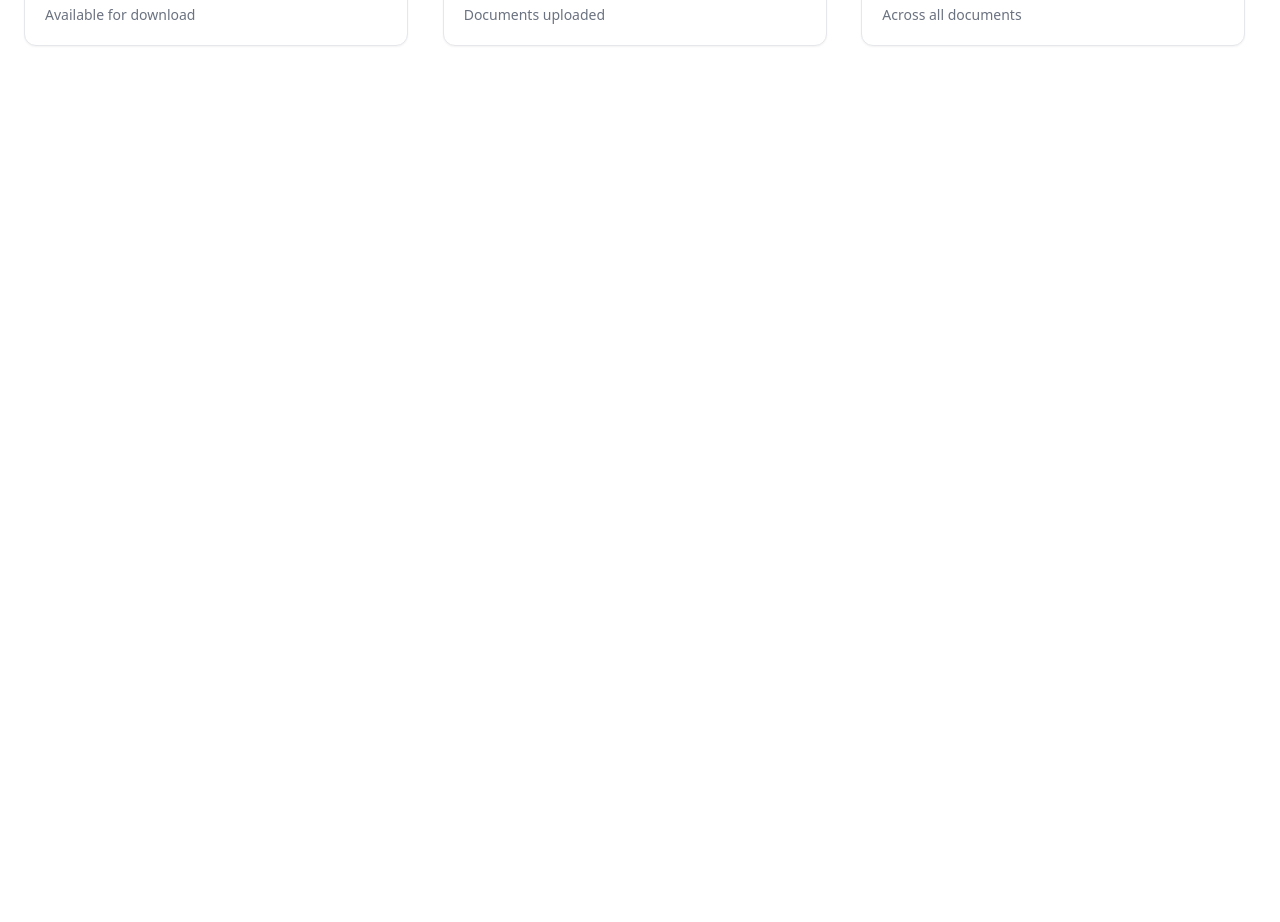
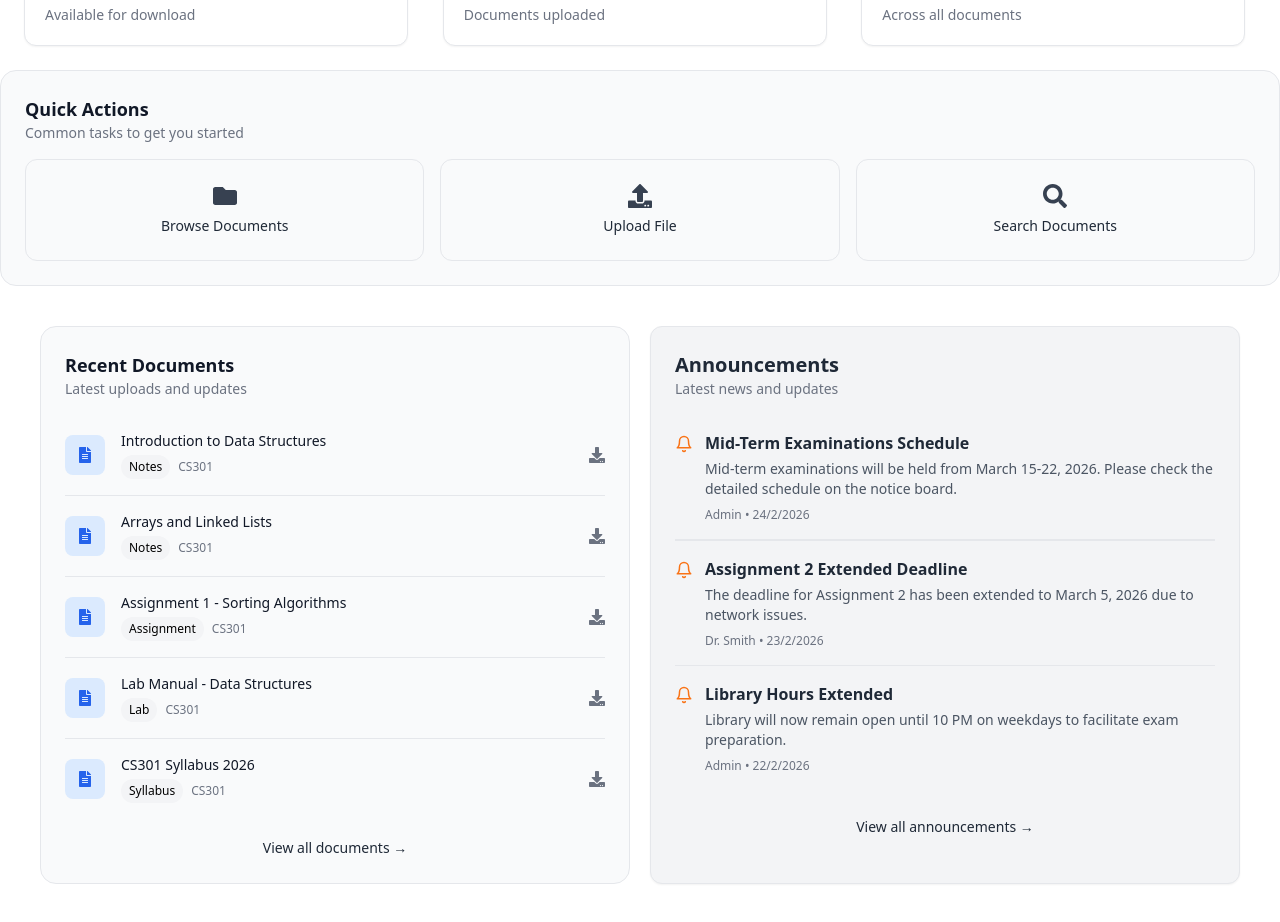
Before and after one commit to cseabhisheks/EduDocument, a React (Vite) app in the folder my-app/: page / in a window 1280 px wide. Shown: the part 280-1202 px from the top of the page. Before the commit the page ends 800 px from the top, so only its background shows below. Built offline with nearby package versions, Linux system fonts and the light colour scheme.

Commit message:
dashboard is ready with dummy data

```diff
--- /dev/null
+++ b/my-app/src/component/ActionCard.jsx
@@ -0,0 +1,17 @@
+import React from "react";
+
+export function ActionCard({ title, Icon, onClick }) {
+  return (
+    <button
+      onClick={onClick}
+      className="flex flex-col items-center justify-center gap-2
+      border border-gray-200 rounded-xl p-6 w-full
+      hover:bg-gray-100 transition"
+    >
+      <Icon className="text-2xl text-gray-700" />
+      <span className="text-sm font-medium text-gray-800">
+        {title}
+      </span>
+    </button>
+  );
+}
--- /dev/null
+++ b/my-app/src/component/AnnouncementItem.jsx
@@ -0,0 +1,25 @@
+import { FiBell } from "react-icons/fi";
+
+export default function AnnouncementItem({
+  title,
+  description,
+  author,
+  date,
+}) {
+  return (
+    <div className="flex gap-3 py-4 border-b last:border-b-0">
+      <div className="mt-1 text-orange-500">
+        <FiBell size={18} />
+      </div>
+
+      <div className="flex-1">
+        <h3 className="font-semibold text-gray-800">{title}</h3>
+        <p className="text-sm text-gray-600 mt-1">{description}</p>
+
+        <div className="text-xs text-gray-500 mt-2">
+          {author} • {date}
+        </div>
+      </div>
+    </div>
+  );
+}
--- /dev/null
+++ b/my-app/src/component/DocumentItem.jsx
@@ -0,0 +1,39 @@
+import React from "react";
+import { FaFileAlt, FaDownload } from "react-icons/fa";
+
+export function DocumentItem({ title, type, course, onDownload }) {
+  return (
+    <div className="flex items-center justify-between py-4 border-b last:border-none">
+
+      {/* Left */}
+      <div className="flex items-center gap-4">
+        <div className="bg-blue-100 text-blue-600 p-3 rounded-lg">
+          <FaFileAlt />
+        </div>
+
+        <div>
+          <h3 className="text-sm font-medium text-gray-900">
+            {title}
+          </h3>
+
+          <div className="flex items-center gap-2 mt-1">
+            <span className="text-xs bg-gray-100 px-2 py-1 rounded-full capitalize">
+              {type}
+            </span>
+            <span className="text-xs text-gray-500">
+              {course}
+            </span>
+          </div>
+        </div>
+      </div>
+
+      {/* Right */}
+      <button
+        onClick={onDownload}
+        className="text-gray-500 hover:text-gray-800"
+      >
+        <FaDownload />
+      </button>
+    </div>
+  );
+}
--- /dev/null
+++ b/my-app/src/layout/AnnouncementsCard.jsx
@@ -0,0 +1,55 @@
+import AnnouncementItem from "../component/AnnouncementItem";
+
+export default function AnnouncementsCard() {
+  const announcements = [
+    {
+      title: "Mid-Term Examinations Schedule",
+      description:
+        "Mid-term examinations will be held from March 15-22, 2026. Please check the detailed schedule on the notice board.",
+      author: "Admin",
+      date: "24/2/2026",
+    },
+    {
+      title: "Assignment 2 Extended Deadline",
+      description:
+        "The deadline for Assignment 2 has been extended to March 5, 2026 due to network issues.",
+      author: "Dr. Smith",
+      date: "23/2/2026",
+    },
+    {
+      title: "Library Hours Extended",
+      description:
+        "Library will now remain open until 10 PM on weekdays to facilitate exam preparation.",
+      author: "Admin",
+      date: "22/2/2026",
+    },
+  ];
+
+  return (
+    <div className="max-w-2xl mx-auto bg-gray-100 rounded-xl p-6 shadow-sm border border-gray-200">
+      {/* Header */}
+      <div className="mb-4">
+        <h2 className="text-xl font-semibold text-gray-800">
+          Announcements
+        </h2>
+        <p className="text-sm text-gray-500">
+          Latest news and updates
+        </p>
+      </div>
+
+      {/* List */}
+      <div className="divide-y">
+        {announcements.map((item, index) => (
+          <AnnouncementItem key={index} {...item} />
+        ))}
+      </div>
+
+      {/* Footer */}
+      <div className="text-center mt-6">
+        <button className="text-sm font-medium text-gray-800 hover:underline">
+          View all announcements →
+        </button>
+      </div>
+    </div>
+  );
+}
--- /dev/null
+++ b/my-app/src/layout/QuickActions.jsx
@@ -0,0 +1,39 @@
+import React from "react";
+import { FaFolder, FaUpload, FaSearch } from "react-icons/fa";
+import { ActionCard } from "../component/ActionCard";
+
+export default function QuickActions() {
+  return (
+    <div className="bg-gray-50 border border-gray-200 rounded-2xl p-6">
+
+      {/* Header */}
+      <div className="mb-4">
+        <h2 className="text-lg font-semibold text-gray-900">
+          Quick Actions
+        </h2>
+        <p className="text-sm text-gray-500">
+          Common tasks to get you started
+        </p>
+      </div>
+
+      {/* Cards */}
+      <div className="grid grid-cols-1 sm:grid-cols-3 gap-4">
+        <ActionCard
+          title="Browse Documents"
+          Icon={FaFolder}
+          onClick={() => console.log("Browse")}
+        />
+        <ActionCard
+          title="Upload File"
+          Icon={FaUpload}
+          onClick={() => console.log("Upload")}
+        />
+        <ActionCard
+          title="Search Documents"
+          Icon={FaSearch}
+          onClick={() => console.log("Search")}
+        />
+      </div>
+    </div>
+  );
+}
--- /dev/null
+++ b/my-app/src/layout/RecentDocument.jsx
@@ -0,0 +1,66 @@
+import React from "react";
+import { DocumentItem } from "../component/DocumentItem";
+
+export default function RecentDocuments() {
+    const documents = [
+    {
+        title: "Introduction to Data Structures",
+        type: "notes",
+        course: "CS301",
+    },
+    {
+        title: "Arrays and Linked Lists",
+        type: "notes",
+        course: "CS301",
+    },
+    {
+        title: "Assignment 1 - Sorting Algorithms",
+        type: "assignment",
+        course: "CS301",
+    },
+    {
+        title: "Lab Manual - Data Structures",
+        type: "lab",
+        course: "CS301",
+    },
+    {
+        title: "CS301 Syllabus 2026",
+        type: "syllabus",
+        course: "CS301",
+    },
+];
+  return (
+    <div className="bg-gray-50 border border-gray-200 rounded-2xl p-6">
+
+      {/* Header */}
+      <div className="mb-4">
+        <h2 className="text-lg font-semibold text-gray-900">
+          Recent Documents
+        </h2>
+        <p className="text-sm text-gray-500">
+          Latest uploads and updates
+        </p>
+      </div>
+
+      {/* List */}
+      <div>
+        {documents.map((doc, index) => (
+          <DocumentItem
+            key={index}
+            title={doc.title}
+            type={doc.type}
+            course={doc.course}
+            onDownload={() => console.log("Download", doc.title)}
+          />
+        ))}
+      </div>
+
+      {/* Footer */}
+      <div className="text-center mt-4">
+        <button className="text-sm font-medium text-gray-800 hover:underline">
+          View all documents →
+        </button>
+      </div>
+    </div>
+  );
+}
--- /dev/null
+++ b/my-app/src/layout/Stats.jsx
@@ -0,0 +1,48 @@
+import StatCard from "../component/StatCard"
+
+import { FaFileAlt } from "react-icons/fa";
+import { FaUpload } from "react-icons/fa";
+import { FaArrowTrendUp } from "react-icons/fa6";
+
+export default function Stats(){
+    return(<>
+       <div className="p-6">
+
+      {/* Heading */}
+      <div className="mb-6">
+        <h1 className="text-2xl font-semibold text-gray-900">
+          Welcome back, John Doe!
+        </h1>
+        <p className="text-gray-500 mt-1">
+          Access your study materials and upload your notes.
+        </p>
+      </div>
+
+      {/* Cards Grid */}
+      <div className="grid grid-cols-1 md:grid-cols-2 lg:grid-cols-3 gap-6">
+
+        <StatCard
+          title="Total Documents"
+          value="9"
+          subtitle="Available for download"
+          icon={FaFileAlt}
+        />
+
+        <StatCard
+          title="My Uploads"
+          value="1"
+          subtitle="Documents uploaded"
+          icon={FaUpload}
+        />
+
+        <StatCard
+          title="Total Downloads"
+          value="522"
+          subtitle="Across all documents"
+          icon={FaArrowTrendUp}
+        />
+
+      </div>
+    </div>
+    </>)
+}
--- a/my-app/src/page/Dashboard.jsx
+++ b/my-app/src/page/Dashboard.jsx
@@ -1,49 +1,22 @@
-import StatCard from "../component/StatCard";
-import { FaFileAlt } from "react-icons/fa";
-import { FaUpload } from "react-icons/fa";
-import { FaArrowTrendUp } from "react-icons/fa6";
+import Stats from "../layout/Stats";
+import QuickActions from "../layout/QuickActions";
+import RecentDocuments from "../layout/RecentDocument";
+import AnnouncementsCard from "../layout/AnnouncementsCard";
 
 const Dashboard = () => {
-  return (
-    <div className="p-6">
+    return (
 
-      {/* Heading */}
-      <div className="mb-6">
-        <h1 className="text-2xl font-semibold text-gray-900">
-          Welcome back, John Doe!
-        </h1>
-        <p className="text-gray-500 mt-1">
-          Access your study materials and upload your notes.
-        </p>
-      </div>
+        <>
+            <Stats />
+            <QuickActions />
+            <div className="grid md:grid-cols-2 p-10 gap-5">
+                <RecentDocuments />
+                <AnnouncementsCard />
+            </div>
+        </>
 
-      {/* Cards Grid */}
-      <div className="grid grid-cols-1 md:grid-cols-2 lg:grid-cols-3 gap-6">
 
-        <StatCard
-          title="Total Documents"
-          value="9"
-          subtitle="Available for download"
-          icon={FaFileAlt}
-        />
-
-        <StatCard
-          title="My Uploads"
-          value="1"
-          subtitle="Documents uploaded"
-          icon={FaUpload}
-        />
-
-        <StatCard
-          title="Total Downloads"
-          value="522"
-          subtitle="Across all documents"
-          icon={FaArrowTrendUp}
-        />
-
-      </div>
-    </div>
-  );
+    );
 };
 
 export default Dashboard;
```
